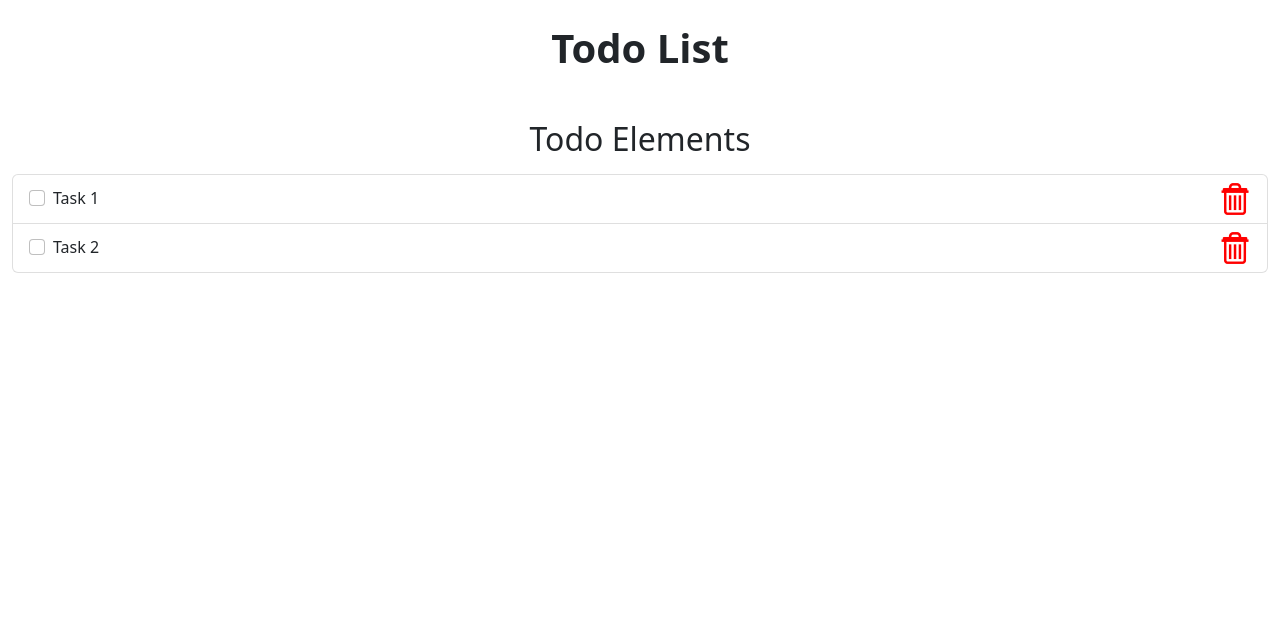
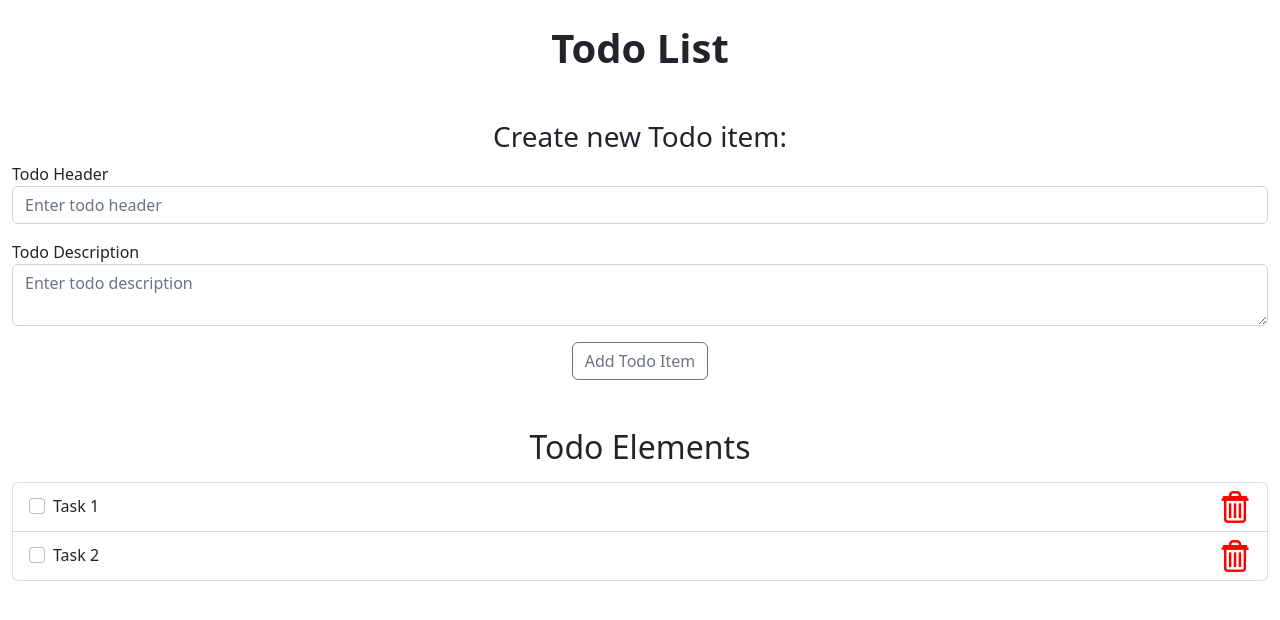
Before and after one commit to hex010/todoListAngular, an Angular app: page / in a window 1280 px wide. Shown: the top 620 px of the page. Built offline with nearby package versions, Linux system fonts and the light colour scheme.

Commit message:
ability to add a new todo element

```diff
--- a/src/app/app.component.html
+++ b/src/app/app.component.html
@@ -5,6 +5,30 @@
     <h1 class="text-center fw-bold mb-5">Todo List</h1>
     <!-- [PABAIGA] "Todo List" uzrasas -->
   </div>
+
+
+  <!-- [PRADZIA] naujo TODO elemento pridejimas -->
+  <h3 class="mb-2"> Create new Todo item:</h3>
+  <form class="w-100 mb-5" #todoForm="ngForm" (ngSubmit)="addTodoItem(todoForm)" novalidate>
+    <div class="form-group">
+      <label for="todoHeader">Todo Header</label>
+      <input type="text" class="form-control mb-3" id="todoHeader" name="todoHeader" placeholder="Enter todo header" required ngModel #todoHeader="ngModel">
+      <div *ngIf="todoForm.submitted && todoHeader.invalid" class="text-danger">
+        Todo header is required.
+      </div>
+    </div>
+    <div class="form-group">
+      <label for="todoDescription">Todo Description</label>
+      <textarea class="form-control mb-3" id="todoDescription" name="todoDescription" placeholder="Enter todo description" required ngModel #todoDescription="ngModel"></textarea>
+      <div *ngIf="todoForm.submitted && todoDescription.invalid" class="text-danger">
+        Todo description is required.
+      </div>
+    </div>
+    <div class="text-center">
+      <button class="btn btn-outline-secondary" type="submit">Add Todo Item</button>
+    </div>
+  </form>
+  <!-- [PABAIGA] naujo TODO elemento pridejimas -->
 
   <h2 class="text-center mb-3">Todo Elements</h2>
   <!-- [PRADZIA] TODO elementu spausdinimas -->
--- a/src/app/app.component.ts
+++ b/src/app/app.component.ts
@@ -13,6 +13,15 @@ export class AppComponent {
     new Todo('Task 2', 'This is the description for task 2')
   ];
 
+  addTodoItem(newTodoForm : NgForm) {
+    if(newTodoForm.valid){
+      const newTodo = new Todo(newTodoForm.value.todoHeader, newTodoForm.value.todoDescription);
+      this.todoList.push(newTodo);
+      newTodoForm.resetForm(); //skirtumas nuo .reset() tame, kad .resetForm() dar pakeicia subbmited i false, todel nerodys error messages po submito sekmingo
+    }
+  }
+
+
   deleteTodoItem(todo: Todo): void {
     const index = this.todoList.findIndex(t => t.id === todo.id);
     if (index !== -1) {
```
